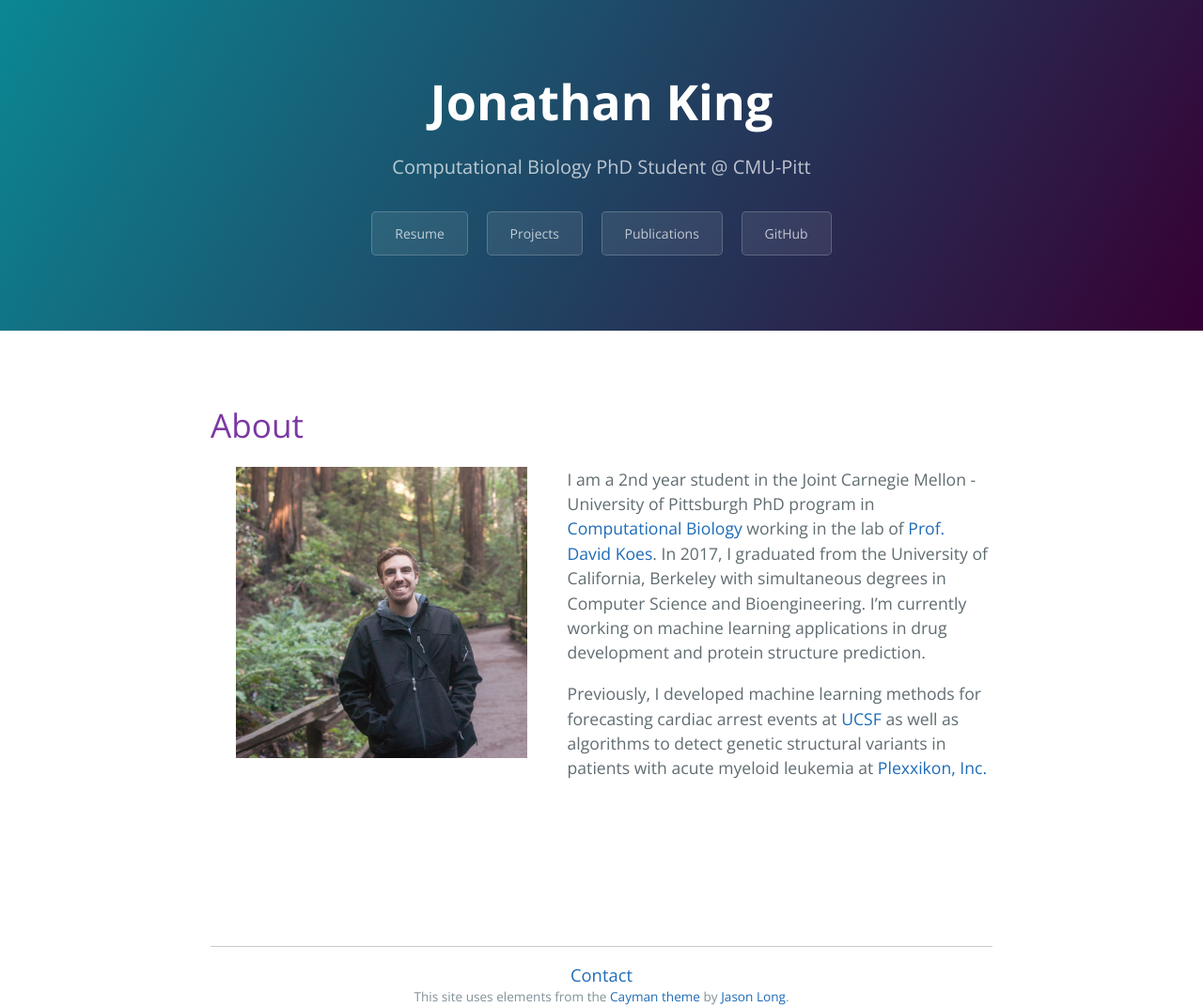
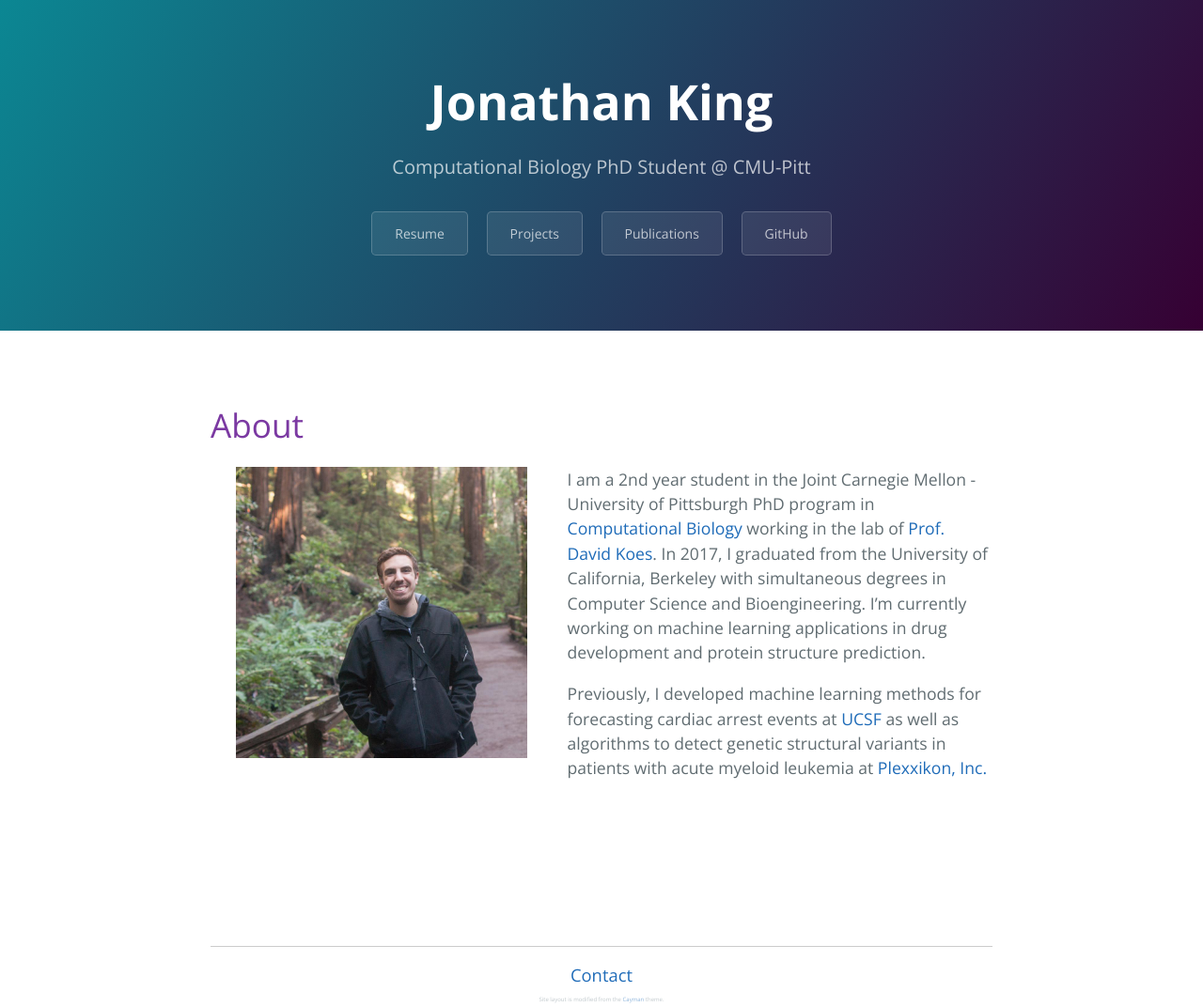
Before and after one commit to jonathanking/jonathanking.github.io, a Jekyll site: the page built from index.html, in a window 1280 px wide. Shown: the whole page at 94% size. Built offline with Jekyll 4.4.1, drawn with Linux system fonts in a browser that asks for light colours; the list of posts is cut into pages by our own code.

Commit message:
update footer

```diff
--- a/_includes/page-footer.html
+++ b/_includes/page-footer.html
@@ -3,7 +3,7 @@
 
     <div style="width: 100%; height: 1px; background: #cccccc; overflow: hidden; text-overflow: clip; white-space: nowrap; margin-top: 7rem; margin-bottom: 1rem; outline:none; padding: 0px;"> </div>
     <a class="site-footer-contact" href="mailto:jok120@pitt.edu"> Contact </a>
-    <span class="site-footer-credits">This site uses elements from the <a href="https://github.com/pietromenna/jekyll-cayman-theme">Cayman theme</a> by <a href="http://github.com/jasonlong">Jason Long</a>.</span><br>
+    <span class="site-footer-credits">Site layout is modified from the <a href="https://github.com/pietromenna/jekyll-cayman-theme">Cayman</a> theme.</span><br>
 
 
 </footer>
--- a/css/cayman.css
+++ b/css/cayman.css
@@ -366,6 +366,8 @@ a {
   font-size: 1.35em;}
 
 .site-footer-credits {
+  font-size: 6px;
+  opacity: 50%;
   color: #819198; }
 
 img[alt=myface] {
```
